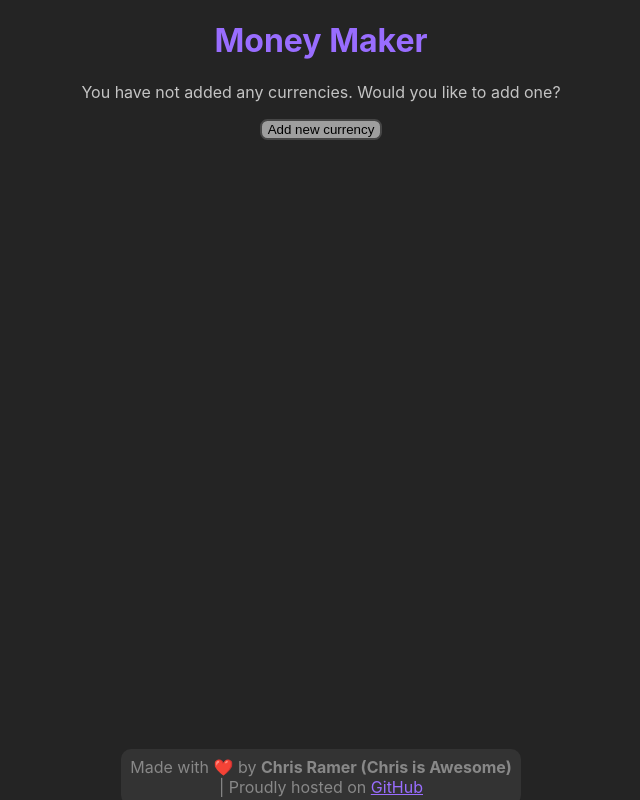
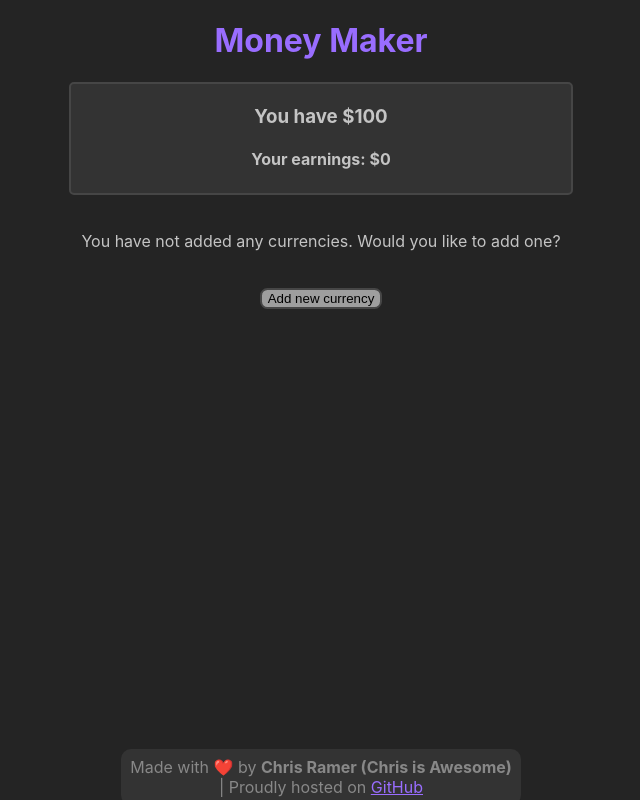
Before and after one commit to ChrisRamer/react-fundamentals-ind-project, a React (Create React App) app: page / in a window 1280 px wide. Shown: the whole page, without its empty margins (319-959 px from the left). Built offline with nearby package versions, Linux system fonts and the light colour scheme.

Commit message:
Add stuff

```diff
--- a/src/components/Currency.js
+++ b/src/components/Currency.js
@@ -1,5 +1,9 @@
 import React from "react";
 import PropTypes from "prop-types";
+
+function getRandomCurrencyValue() {
+	return Math.floor(Math.random() * 50);
+}
 
 function Currency(props) {
 	let ownedCount = 0;
@@ -7,7 +11,7 @@ function Currency(props) {
 	const stockText = !outOfStock ? props.quantity + " in stock" : "out of stock";
 	const stockTextColor = !outOfStock ? "green" : "red";
 	const restockBtn = !outOfStock ? null : <button type="submit">Restock</button>;
-	const buyBtn =  !outOfStock ? <button type="submit" onClick={props.handleClickBuy}>Buy 1</button> : null;
+	const buyBtn =  !outOfStock ? <button type="submit" onClick={() => props.handleClickBuy(props.price, getRandomCurrencyValue())}>Buy 1</button> : null;
 
 	return (
 		<div id="currency_section" className="panel grid-item">
@@ -44,6 +48,8 @@ Currency.propTypes = {
 	quantity: PropTypes.number.isRequired,
 	whenCurrencyClicked: PropTypes.func.isRequired,
 	handleClickBuy: PropTypes.func.isRequired,
+	moneyToSpend: PropTypes.number,
+	totalEarnings: PropTypes.number,
 	id: PropTypes.string
 }
 
--- a/src/components/CurrencyControl.js
+++ b/src/components/CurrencyControl.js
@@ -2,12 +2,15 @@ import React from "react";
 import NewCurrencyForm from "./NewCurrencyForm";
 import CurrencyList from "./CurrencyList";
 import CurrencyDetail from "./CurrencyDetail";
+import Status from "./Status";
 
 class CurrencyControl extends React.Component {
 	constructor(props) {
 		super(props);
 		this.state = {
 			formVisibleOnPage: false,
+			moneyToSpend: 100,
+			totalEarnings: 0,
 			masterCurrencyList: [],
 			selectedCurrency: null
 		};
@@ -47,9 +50,14 @@ class CurrencyControl extends React.Component {
 		this.setState({selectedCurrency: selectedCurrency});
 	}
 
-	handleCurrencyPurchase = () =>
-	{
-		console.log("Bought currency!");
+	handleCurrencyPurchase = (amountSpent, currencyValue) => {
+		const moneyToSpend = this.state.moneyToSpend - amountSpent;
+		const totalEarnings = this.state.totalEarnings + currencyValue;
+
+		this.setState({
+			moneyToSpend: moneyToSpend,
+			totalEarnings: totalEarnings
+		});
 	}
 
 	render() {
@@ -65,13 +73,16 @@ class CurrencyControl extends React.Component {
 			currentlyVisibleState = <NewCurrencyForm onNewCurrencyCreation={this.handleAddingNewCurrencyToList} />;
 			buttonText = "Return to currency list";
 		} else {
-			currentlyVisibleState = <CurrencyList currencyList={this.state.masterCurrencyList} onCurrencySelection={this.handleChangingSelectedCurrency} onCurrencyBought={this.handleCurrencyPurchase} />;
+			currentlyVisibleState = <CurrencyList currencyList={this.state.masterCurrencyList} onCurrencySelection={this.handleChangingSelectedCurrency} onCurrencyBought={this.handleCurrencyPurchase} moneyToSpend={this.state.moneyToSpend} totalEarnings={this.state.totalEarnings} />;
 			buttonText = "Add new currency";
 		}
 
 		return (
 			<React.Fragment>
+				<Status moneyToSpend={this.state.moneyToSpend} totalEarnings={this.state.totalEarnings} />
+				<br />
 				{currentlyVisibleState}
+				<br />
 				<button onClick={this.handleClick}>{buttonText}</button>
 			</React.Fragment>
 		);
--- a/src/components/CurrencyList.js
+++ b/src/components/CurrencyList.js
@@ -20,6 +20,8 @@ function CurrencyList(props) {
 							price={parseFloat(currency.price)}
 							quantity={5}
 							handleClickBuy={props.onCurrencyBought}
+							moneyToSpend={props.moneyToSpend}
+							totalEarnings={props.totalEarnings}
 							id={currency.id}
 							key={currency.id} />
 					)}
@@ -32,7 +34,9 @@ function CurrencyList(props) {
 CurrencyList.propTypes = {
 	currencyList: PropTypes.array,
 	onCurrencySelection: PropTypes.func,
-	onCurrencyBought: PropTypes.func
+	onCurrencyBought: PropTypes.func,
+	moneyToSpend: PropTypes.number,
+	totalEarnings: PropTypes.number
 }
 
 export default CurrencyList;
--- /dev/null
+++ b/src/components/Status.js
@@ -0,0 +1,18 @@
+import React from "react";
+import PropTypes from "prop-types";
+
+function Status(props) {
+	return (
+		<div id="status_section" className="panel">
+			<h3>You have ${props.moneyToSpend}</h3>
+			<h4>Your earnings: ${props.totalEarnings}</h4>
+		</div>
+	)
+}
+
+Status.propTypes = {
+	moneyToSpend: PropTypes.number.isRequired,
+	totalEarnings: PropTypes.number.isRequired
+}
+
+export default Status;
--- a/src/index.css
+++ b/src/index.css
@@ -112,3 +112,7 @@ a {
 #right-corner {
 	margin-right: 1em;
 }
+
+#status_section {
+	margin: 0 auto;
+}
```
